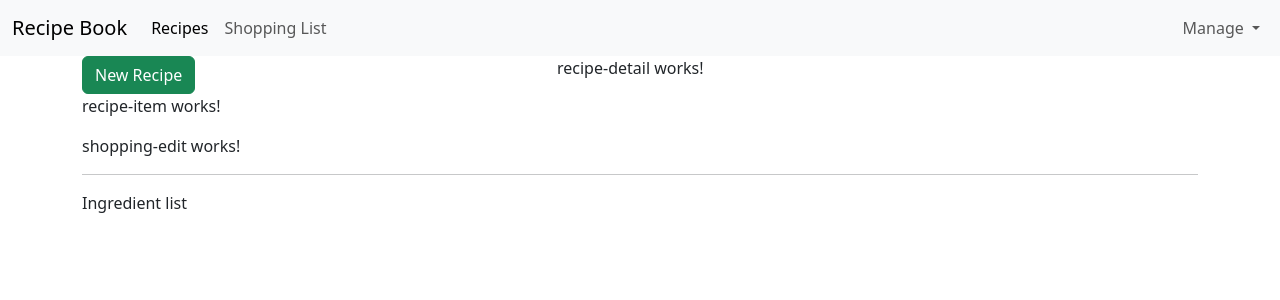
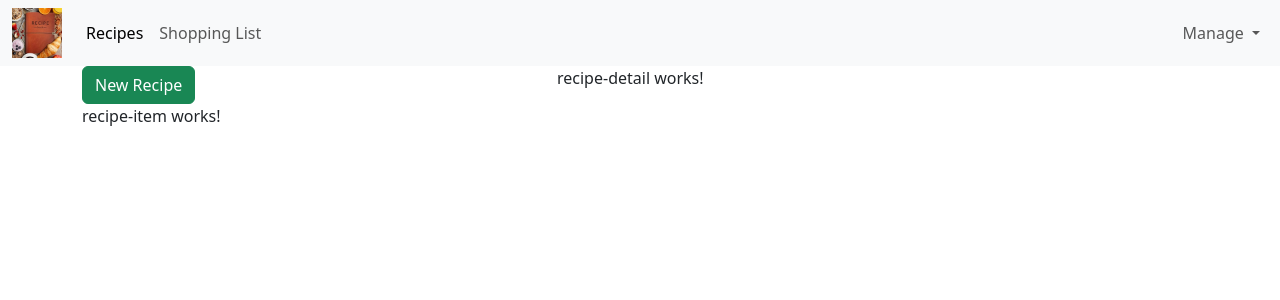
Before and after one commit to ProfOscar/my-recipes-26-27, an Angular app: page / in a window 1280 px wide. Shown: the top 300 px of the page. Built offline with nearby package versions, Linux system fonts and the light colour scheme.

Commit message:
Header completo con evento per selezione feature

```diff
--- a/src/app/app.html
+++ b/src/app/app.html
@@ -1,12 +1,15 @@
 <!-- <router-outlet /> -->
 
-<app-header></app-header>
+<app-header (featureSelected)="onFeatureSelected($event)"></app-header>
 
 <div class="container">
   <div class="row">
     <div class="col-md-12">
+      @if (selectedFeature == "recipes") {
       <app-recipes></app-recipes>
+      } @else {
       <app-shopping-list></app-shopping-list>
+      }
     </div>
   </div>
 </div>
--- a/src/app/app.ts
+++ b/src/app/app.ts
@@ -11,5 +11,10 @@ import { ShoppingList } from './shopping-list/shopping-list';
   styleUrl: './app.css'
 })
 export class App {
-  protected readonly title = signal('my-recipes');
+  title = 'My Recipes';
+  selectedFeature: string = "recipes";
+
+  onFeatureSelected(feature: string) {
+    this.selectedFeature = feature;
+  }
 }
--- a/src/app/header/header.css
+++ b/src/app/header/header.css
@@ -0,0 +1,9 @@
+.nav-link, .navbar-brand {
+    cursor: pointer;
+}
+.navbar-brand {
+    background-image: url("/recipe-book.jpg");
+    background-size: cover;
+    width: 50px;
+    height: 50px;
+}
--- a/src/app/header/header.html
+++ b/src/app/header/header.html
@@ -1,7 +1,7 @@
 <nav class="navbar navbar-expand-lg navbar-light bg-light">
     <div class="container-fluid">
         <!-- Brand e pulsante Burger uniti (senza navbar-header) -->
-        <a href="#" class="navbar-brand">Recipe Book</a>
+        <a (click)="onSelectFeature('recipes')" class="navbar-brand"></a>
 
         <button class="navbar-toggler" type="button" (click)="collapsed = !collapsed">
             <span class="navbar-toggler-icon"></span>
@@ -12,17 +12,19 @@
             <!-- Links di sinistra -->
             <ul class="navbar-nav me-auto mb-2 mb-lg-0">
                 <li class="nav-item">
-                    <a class="nav-link active" aria-current="page" href="#">Recipes</a>
+                    <a class="nav-link" [ngClass]="{'active': selectedFeature=='recipes'}"
+                        (click)="onSelectFeature('recipes')">Recipes</a>
                 </li>
                 <li class="nav-item">
-                    <a class="nav-link" href="#">Shopping List</a>
+                    <a class="nav-link" [ngClass]="{'active': selectedFeature=='shopping-list'}"
+                        (click)="onSelectFeature('shopping-list')">Shopping List</a>
                 </li>
             </ul>
 
             <!-- Links di destra -->
             <ul class="navbar-nav">
                 <li class="nav-item dropdown" [class.show]="open">
-                    <a class="nav-link dropdown-toggle" href="#" role="button" (click)="open = !open">
+                    <a class="nav-link dropdown-toggle" role="button" (click)="open = !open">
                         Manage
                     </a>
                     <ul class="dropdown-menu" [class.show]="open">
--- a/src/app/header/header.ts
+++ b/src/app/header/header.ts
@@ -1,12 +1,22 @@
-import { Component } from '@angular/core';
+import { CommonModule } from '@angular/common';
+import { Component, EventEmitter, Output } from '@angular/core';
 
 @Component({
   selector: 'app-header',
-  imports: [],
+  imports: [CommonModule],
   templateUrl: './header.html',
   styleUrl: './header.css',
 })
 export class Header {
+  @Output() featureSelected = new EventEmitter<string>();
+
   collapsed: boolean = false;
   open: boolean = false;
+  selectedFeature: string = "recipes";
+
+  onSelectFeature(feature: string) {
+    this.open = false;
+    this.selectedFeature = feature;
+    this.featureSelected.emit(feature);
+  }
 }
```
Also changed, not shown: public/recipe-book.jpg (added). Lines whose indentation alone changed are shown as unchanged.
